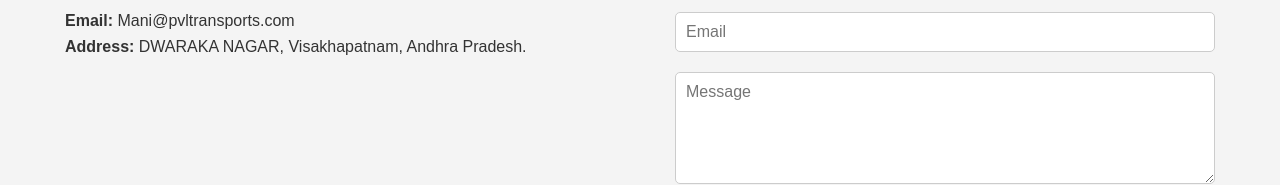
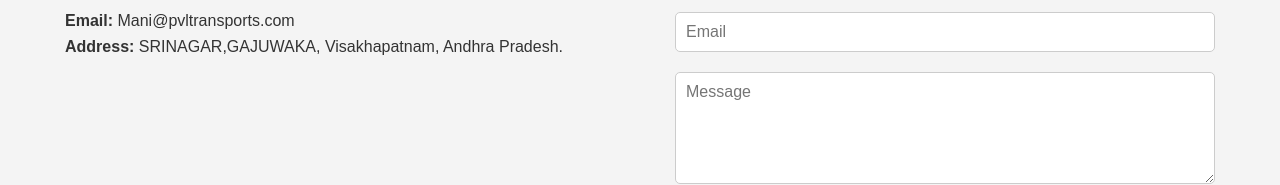
Before and after one commit to manikantavarma2889/Transports, a plain HTML site: page index.html in a window 1280 px wide. Shown: the part 996-1181 px from the top of the page. Drawn offline with Linux system fonts and the light colour scheme.

Commit message:
Update index.html

```diff
--- a/index.html
+++ b/index.html
@@ -209,7 +209,7 @@
                 <h3>Book a lorry</h3>
                 <p><strong>Phone:</strong> 9999999000</p>
                 <p><strong>Email:</strong> Mani@pvltransports.com</p>
-                <p><strong>Address:</strong> DWARAKA NAGAR, Visakhapatnam, Andhra Pradesh.</p>
+                <p><strong>Address:</strong> SRINAGAR,GAJUWAKA, Visakhapatnam, Andhra Pradesh.</p>
             </div>
             <div class="contact-form">
                 <form action="#">
```
